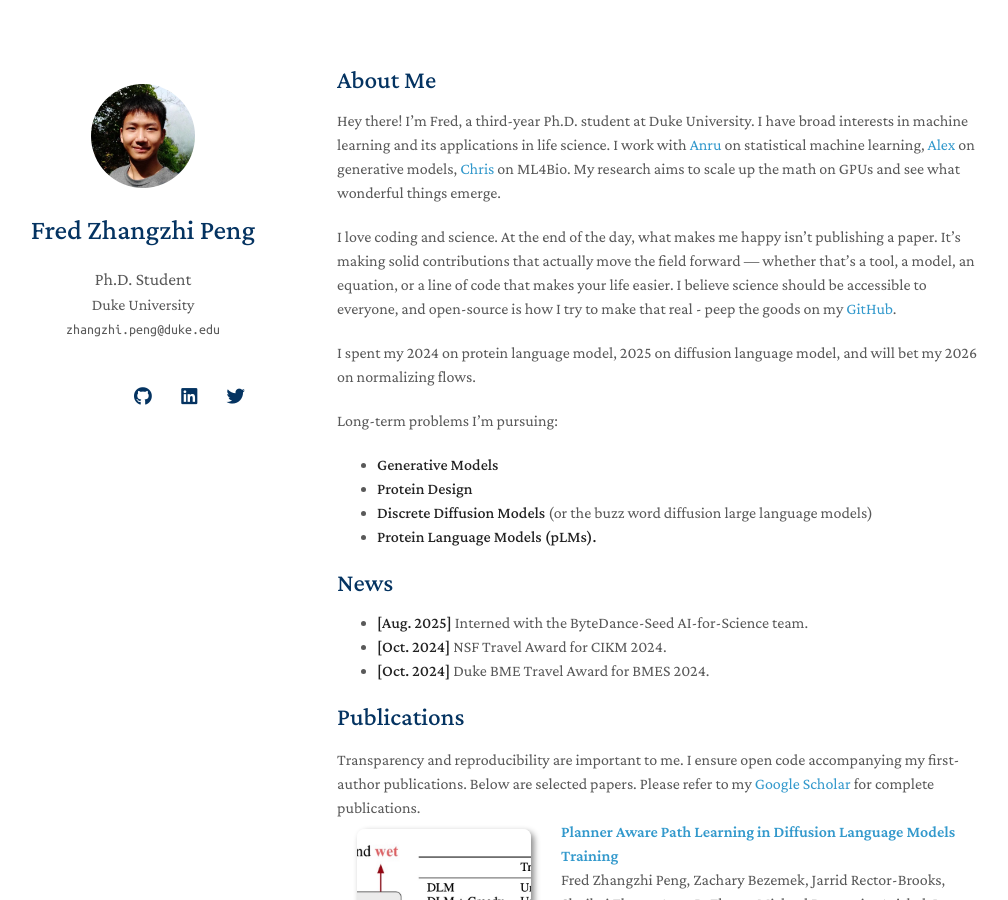
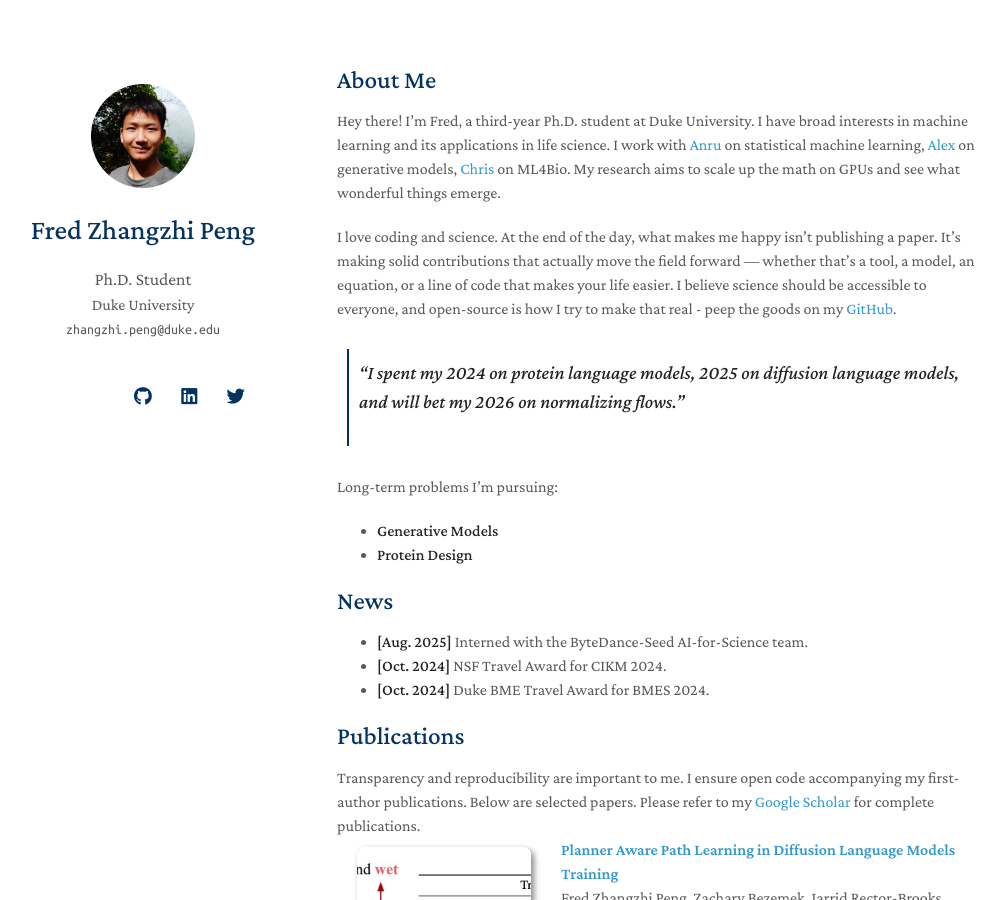
Before and after one commit to pengzhangzhi/home, a Jekyll site: the page built from index.md, in a window 1280 px wide and 900 px high. Shown: the whole window, without its empty margins (133-1141 px from the left). Built offline with Jekyll 4.4.1, drawn with Linux system fonts in a browser that asks for light colours; nearby versions of some CDN libraries; a style sheet for code colours, icons or effects is not loaded; our own code applies the rules of GitHub Pages for plain Markdown files.

Commit message:
Revise personal statement and research focus
Updated personal statement and research interests.

```diff
--- a/index.md
+++ b/index.md
@@ -8,15 +8,14 @@ Hey there! I’m Fred, a third-year Ph.D. student at Duke University. I have bro
 
 I love coding and science. At the end of the day, what makes me happy isn’t publishing a paper. It’s making solid contributions that actually move the field forward — whether that’s a tool, a model, an equation, or a line of code that makes your life easier. I believe science should be accessible to everyone, and open-source is how I try to make that real - peep the goods on my [GitHub](https://github.com/pengzhangzhi).
 
-I spent my 2024 on protein language model, 2025 on diffusion language model, and will bet my 2026 on normalizing flows.
+> **“I spent my 2024 on protein language models, 2025 on diffusion language models, and will bet my 2026 on normalizing flows.”**
+
 
 Long-term problems I'm pursuing:
 <!-- ## Research Interests -->
 
 - **Generative Models**
 -  **Protein Design**
-- **Discrete Diffusion Models** (or the buzz word diffusion large language models)
-- **Protein Language Models (pLMs).**
 
 
 
```
